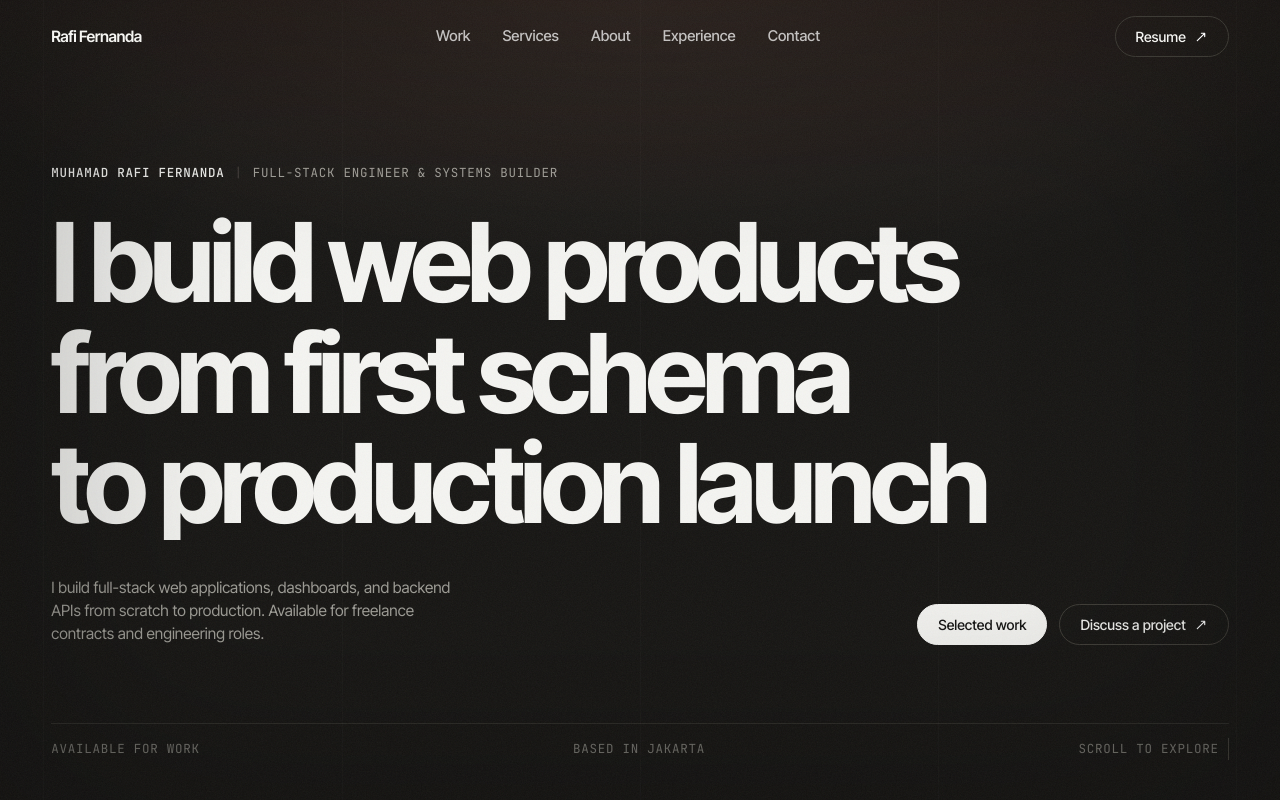
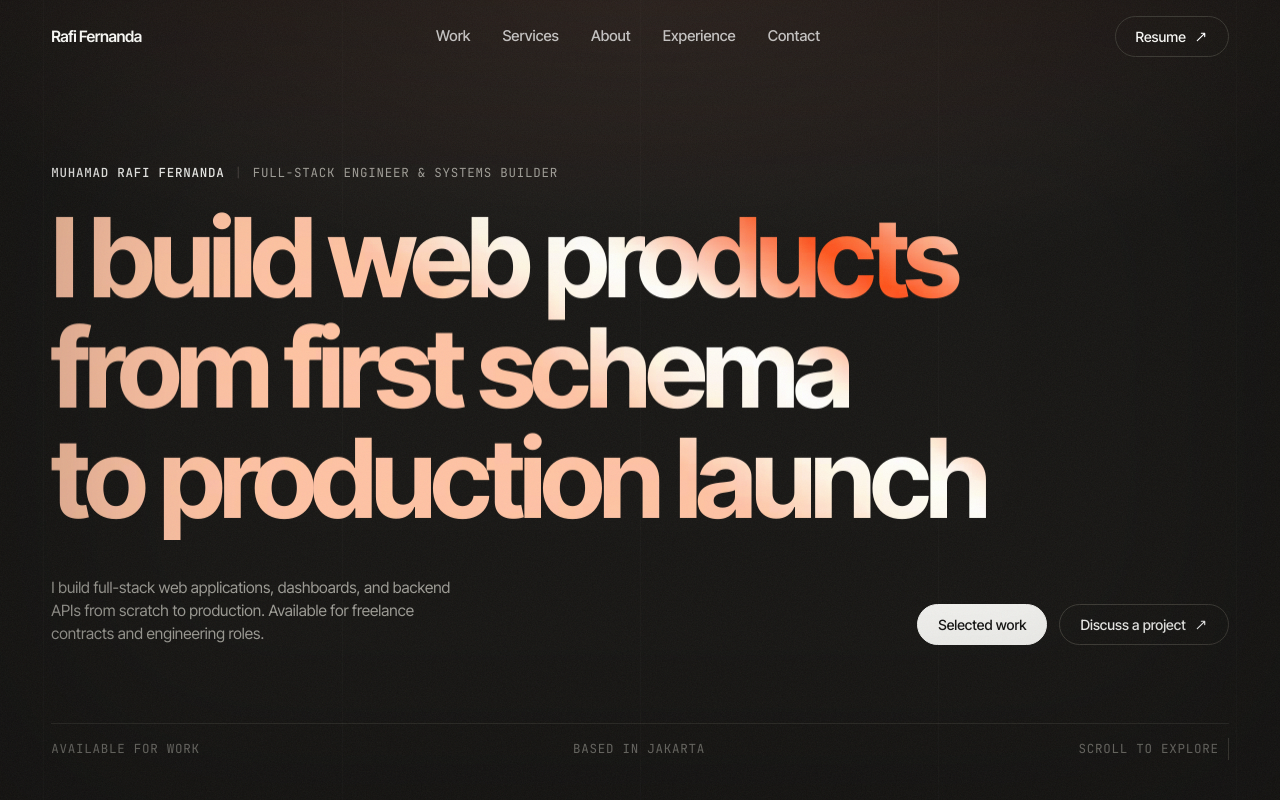
Before and after one commit to Randevough/Portofolio, an Astro site: page / in a window 1280 px wide. Shown: the top 800 px of the page. Built offline with nearby package versions, Linux system fonts and the light colour scheme; Astro itself is replaced by a stand-in of ours.

Commit message:
fix(hero): eliminate title glitch and color snap with instant settle on reload

```diff
--- a/src/layouts/Base.astro
+++ b/src/layouts/Base.astro
@@ -180,6 +180,7 @@ const schemaData = {
 try{
   if(!window.matchMedia('(prefers-reduced-motion: reduce)').matches)c.push('motion');
   if(window.matchMedia('(hover:hover) and (pointer:fine)').matches)c.push('fine');
+  if(sessionStorage.getItem('rv-visited')==='1')c.push('skip-loader');
 }catch(e){}
 if(c.length)d.className=(d.className+' '+c.join(' ')).trim();})();
 </script>
--- a/src/scripts/main.ts
+++ b/src/scripts/main.ts
@@ -197,6 +197,10 @@ gsap.registerPlugin(ScrollTrigger);
 
   var isAudit = typeof navigator !== 'undefined' && /Chrome-Lighthouse|Googlebot|HeadlessChrome/i.test(navigator.userAgent);
   if (isAudit) skipLoader = true;
+
+  if (skipLoader) {
+    html.classList.add('skip-loader');
+  }
 
   if (!MOTION || skipLoader) {
     if (loader) loader.classList.add('is-ready', 'is-out', 'is-done');
@@ -516,6 +520,7 @@ gsap.registerPlugin(ScrollTrigger);
     var lineSpans = Array.from(heroTitleEl.querySelectorAll('.hero__line > span')) as HTMLElement[];
     var dpr = Math.min(window.devicePixelRatio || 1, 2);
     var isCanvasReady = false;
+    var isAnimDone = false;
 
     interface TextSpanCache {
       text: string;
@@ -555,6 +560,28 @@ gsap.registerPlugin(ScrollTrigger);
       });
     };
 
+    var posterImg: HTMLImageElement | null = null;
+    var posterUrl = heroVideo.getAttribute('poster') || heroVideo.poster;
+    if (posterUrl) {
+      posterImg = new Image();
+      posterImg.src = posterUrl;
+    }
+
+    // Exact cubic-bezier(.22, 1, .36, 1) solver matching CSS var(--ease)
+    var easeOutStudio = function (p: number): number {
+      if (p <= 0) return 0;
+      if (p >= 1) return 1;
+      var t = p;
+      for (var k = 0; k < 5; k++) {
+        var xt = 3 * 0.22 * (1 - t) * (1 - t) * t + 3 * 0.36 * (1 - t) * t * t + t * t * t;
+        var dxt = 3 * 0.22 * (1 - t) * (1 - 3 * t) + 3 * 0.36 * t * (2 - 3 * t) + 3 * t * t;
+        if (Math.abs(dxt) < 1e-5) break;
+        t -= (xt - p) / dxt;
+        t = Math.max(0, Math.min(1, t));
+      }
+      return 1 - Math.pow(1 - t, 3);
+    };
+
     var heroStartTime = (!MOTION || skipLoader) ? 1 : 0;
     var startCanvasMotion = function () {
       if (heroStartTime === 0) {
@@ -562,7 +589,7 @@ gsap.registerPlugin(ScrollTrigger);
       }
     };
 
-    if (titleEl.classList.contains('is-in')) {
+    if (titleEl.classList.contains('is-in') || skipLoader) {
       startCanvasMotion();
     } else {
       var heroObs = new MutationObserver(function () {
@@ -604,7 +631,7 @@ gsap.registerPlugin(ScrollTrigger);
 
       // 1. Draw Text as Destination Mask with staggered line slide
       var now = performance.now();
-      var isAnimDone = (heroStartTime === 1) || (heroStartTime > 0 && now - heroStartTime > 1350);
+      isAnimDone = (heroStartTime === 1) || (heroStartTime > 0 && now - heroStartTime > 1350);
 
       for (var i = 0; i < textCache.length; i++) {
         var item = textCache[i];
@@ -616,7 +643,7 @@ gsap.registerPlugin(ScrollTrigger);
             continue;
           }
           var p = Math.min(1, elapsed / 1050);
-          var eased = 1 - Math.pow(1 - p, 4);
+          var eased = easeOutStudio(p);
           currentY = item.y + (1 - eased) * (item.height * 1.1);
         } else if (heroStartTime === 0) {
           continue;
@@ -641,12 +668,16 @@ gsap.registerPlugin(ScrollTrigger);
         context.restore();
       }
 
-      // Composite video into text glyphs
-      if (heroVideo.readyState >= 2) {
+      // Composite video or poster image into text glyphs
+      var hasVideo = heroVideo.readyState >= 2;
+      var hasPoster = !!(posterImg && posterImg.complete && posterImg.naturalWidth > 0);
+
+      if (hasVideo || hasPoster) {
         context.globalCompositeOperation = 'source-in';
 
-        var vw = heroVideo.videoWidth || 16;
-        var vh = heroVideo.videoHeight || 9;
+        var sourceMedia: CanvasImageSource = hasVideo ? heroVideo : (posterImg as HTMLImageElement);
+        var vw = (hasVideo ? heroVideo.videoWidth : (posterImg as HTMLImageElement).naturalWidth) || 16;
+        var vh = (hasVideo ? heroVideo.videoHeight : (posterImg as HTMLImageElement).naturalHeight) || 9;
         var videoRatio = vw / vh;
         var canvasRatio = cWidth / cHeight;
         var drawW: number, drawH: number, drawX: number, drawY: number;
@@ -664,12 +695,15 @@ gsap.registerPlugin(ScrollTrigger);
           drawY = (cHeight - drawH) / 2;
         }
 
-        context.drawImage(heroVideo, drawX, drawY, drawW, drawH);
+        context.drawImage(sourceMedia, drawX, drawY, drawW, drawH);
         context.globalCompositeOperation = 'source-over';
 
         if (!isCanvasReady) {
-          isCanvasReady = true;
-          heroMask.classList.add('is-canvas-ready');
+          var isMidAnimation = !isAnimDone && heroStartTime > 0 && (now - heroStartTime < 1150);
+          if (!isMidAnimation || skipLoader) {
+            isCanvasReady = true;
+            heroMask.classList.add('is-canvas-ready');
+          }
         }
       }
 
@@ -708,10 +742,13 @@ gsap.registerPlugin(ScrollTrigger);
     window.addEventListener('resize', resizeCanvas);
     if ('fonts' in document) {
       document.fonts.ready.then(function () {
-        resizeCanvas();
+        if (!isAnimDone && heroStartTime > 0 && (performance.now() - heroStartTime < 1200)) {
+          setTimeout(resizeCanvas, 1200);
+        } else {
+          resizeCanvas();
+        }
       });
     }
-    setTimeout(updateMetrics, 1200);
 
     var playPromise = heroVideo.play();
     if (playPromise && playPromise.catch) {
--- a/src/styles/global.css
+++ b/src/styles/global.css
@@ -79,9 +79,11 @@ html.fine .spot{display:block;}
 /* =================================================================
    REVEAL SYSTEM — the only place hiding happens
    ================================================================= */
-html.motion .hero__line > span{transform:translateY(110%);
+html.motion:not(.skip-loader) .hero__line > span{transform:translateY(110%);
   transition:transform 1.05s var(--ease);transition-delay:var(--d,0ms);}
 html.motion .is-in .hero__line > span{transform:translateY(0);}
+html.skip-loader .hero__line > span{transform:translateY(0) !important;transition:none !important;}
+html.skip-loader .hero [data-fade]{opacity:1 !important;transform:none !important;transition:none !important;}
 
 .word{display:inline-block;overflow:hidden;vertical-align:bottom;
   padding-bottom:.16em;margin-bottom:-.16em;line-height:1.05;}
@@ -112,6 +114,7 @@ html.js-ready .loader{animation:none;}
 @keyframes loaderFailsafe{to{transform:translateY(-100%);visibility:hidden;}}
 .loader.is-out{transform:translateY(-100%);}
 .loader.is-done{display:none;}
+html.skip-loader .loader{display:none !important;}
 
 /* tracking-in: the name arrives by tightening, not by sliding */
 .loader__name{font-size:clamp(1.6rem,4vw,2.6rem);font-weight:600;letter-spacing:-.04em;}
@@ -344,9 +347,10 @@ html.menu-open .navmenu{transform:none;visibility:visible;transition-delay:0s;}
   padding:118px var(--pad) clamp(36px,5vh,52px);display:flex;flex-direction:column;}
 .hero__inner{flex:1;display:flex;flex-direction:column;justify-content:center;
   padding-bottom:clamp(20px,4vh,48px);}
-html.motion:has(.loader) .hero__inner{transform:scale(1.04);transform-origin:50% 38%;
+html.motion:not(.skip-loader):has(.loader) .hero__inner{transform:scale(1.03);transform-origin:50% 50%;
   transition:transform 1.35s var(--ease);}
 html.motion .hero.is-pushed .hero__inner{transform:none;}
+html.skip-loader .hero__inner{transform:none !important;transition:none !important;}
 .hero__eyebrow{color:var(--muted);margin-bottom:clamp(18px,3.4vh,34px);
   display:flex;align-items:center;gap:10px;flex-wrap:wrap;}
 .hero__author{color:var(--text);font-weight:500;}
```
